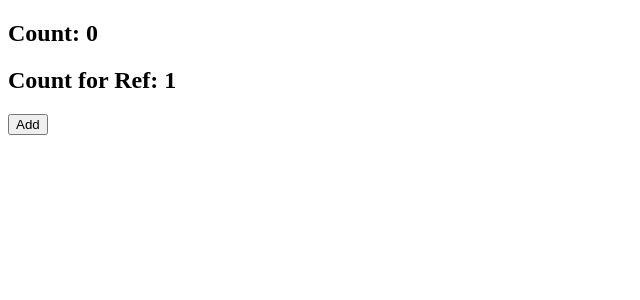
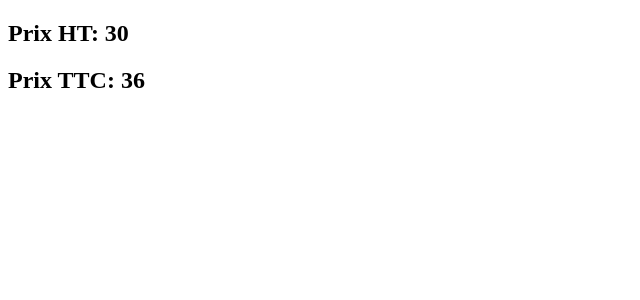
Before and after one commit to Zakaria-zaki/Vue3, a Vue app: page / in a window 1280 px wide. Shown: the top 300 px of the page, without its empty margins (0-640 px from the left). Built offline with nearby package versions, Linux system fonts and the light colour scheme.

Commit message:
Computed function

```diff
--- a/src/App.vue
+++ b/src/App.vue
@@ -1,27 +1,21 @@
 <template>
-    <h2> Count: {{ count }} </h2>
-    <h2> Count for Ref: {{ countRef }} </h2>
-    <button @click="add">Add</button>
+    <h2>Prix HT: {{ prixHT }}</h2>
+    <h2>Prix TTC: {{ prixTTC }}</h2>
 </template>
 
 <script setup lang="ts">
-import { ref } from 'vue';
-import type { Ref } from 'vue';
+import { computed, reactive } from 'vue';
 
-const count = ref(0);
 
-const countRef = ref(0);
+const product = reactive({
+    name: 'Book',
+    quantity: 3,
+    priceHT: 10
+});
 
-const add = () => {
-    count.value++;
-}
+const prixHT = computed(() => product.priceHT * product.quantity)
 
-const getRef = (num: Ref<number>) => {
-    num.value++;
-}
-
-getRef(countRef);
-
+const prixTTC = computed(() => product.priceHT * product.quantity * 1.2 )
 
 </script>
 
```
